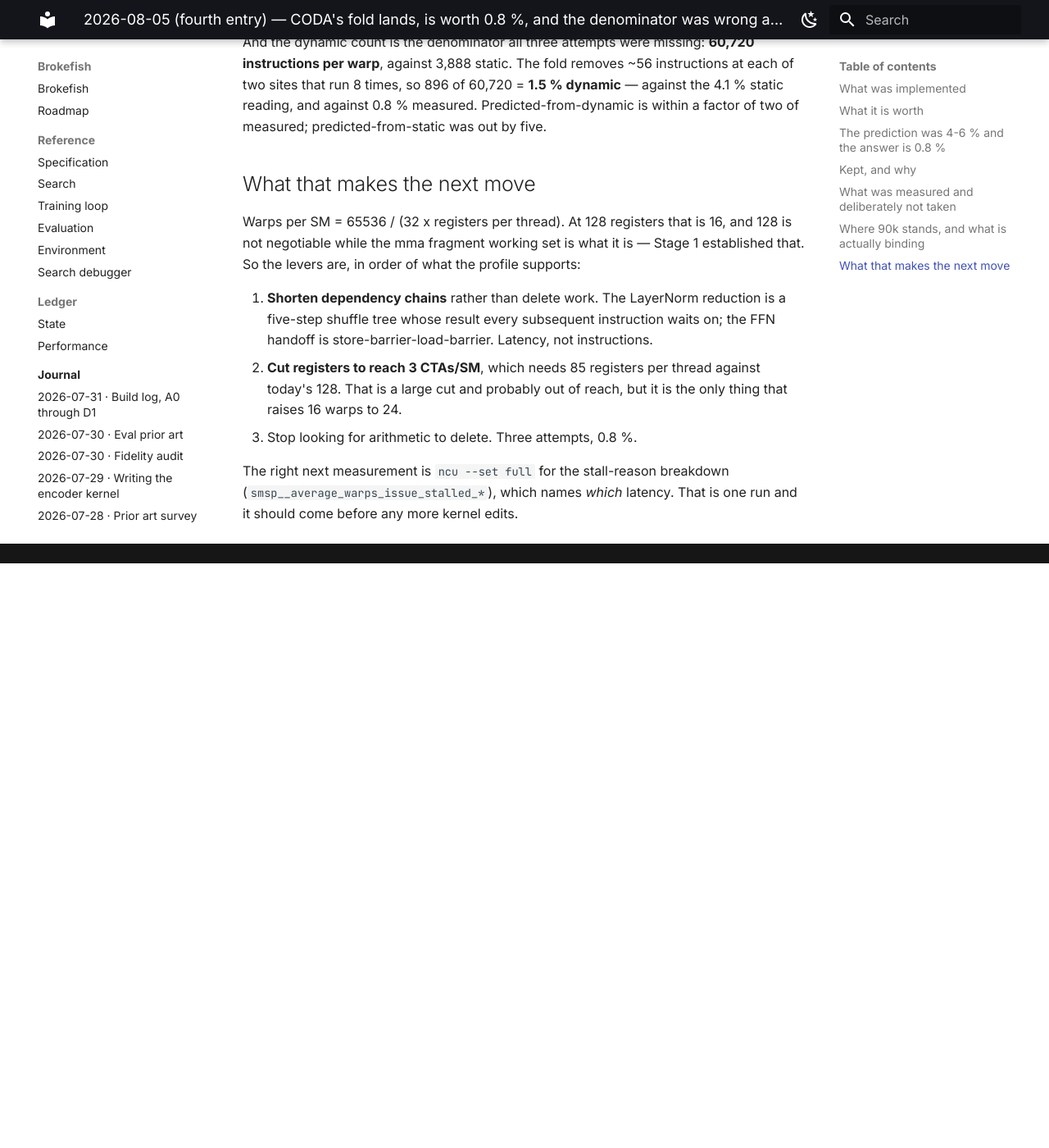
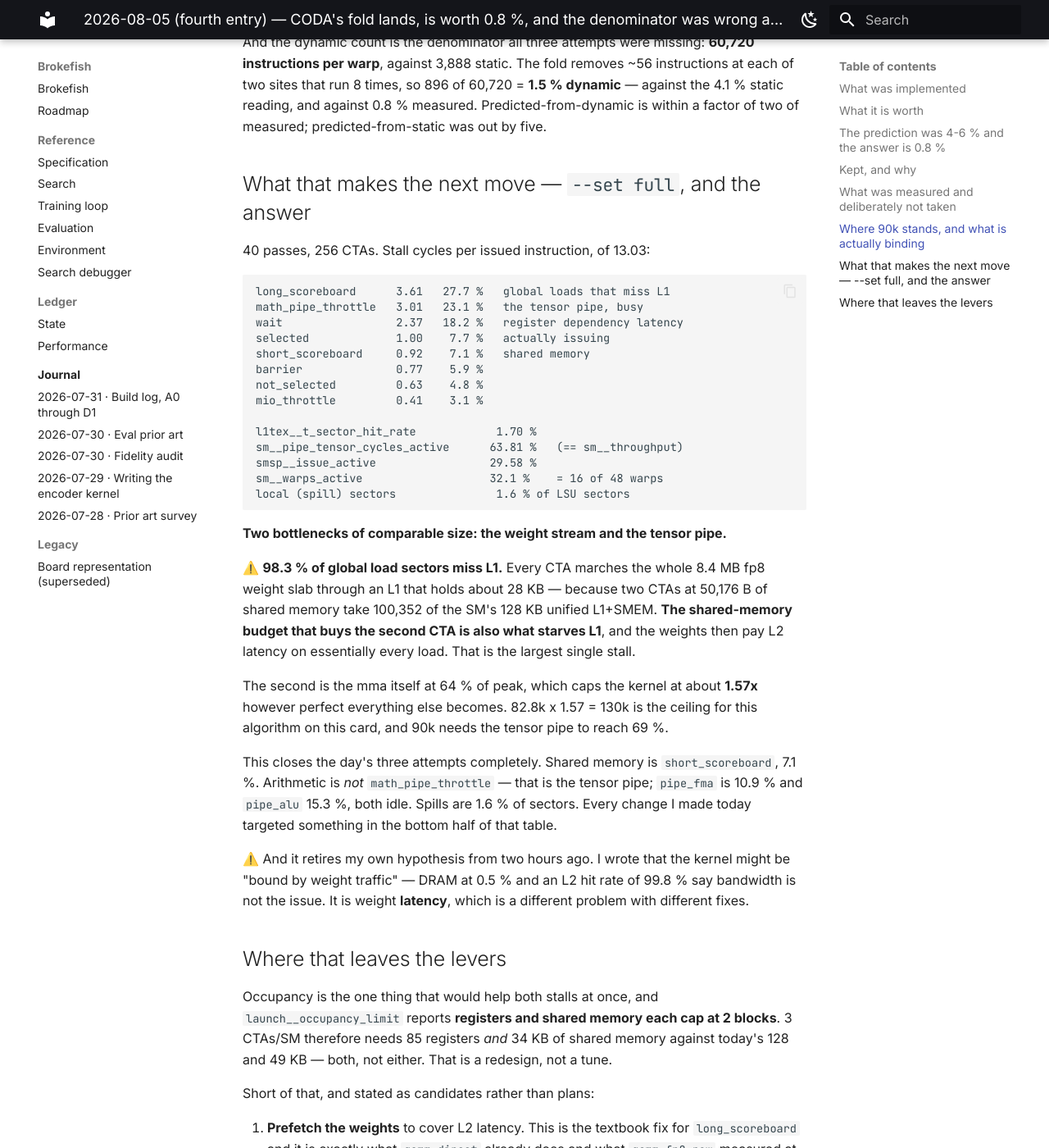
Before and after one commit to TheoBoyer/brokefish, an MkDocs documentation site: the page built from docs/journal/2026-08-05-coda-fold.md, in a window 1280 px wide and 1400 px high, scrolled down 3310 px. Shown: the whole window at 82% size. Built offline with MkDocs 1.6.1 and Material for MkDocs 9.7.7, drawn with Linux system fonts in a browser that asks for light colours; before the commit the page ends 3997 px from its top, so only the background shows below that; some of the changed text lies outside the part shown.

Commit message:
Profile the encoder in full: the bottleneck is weight-load latency and the mma
`ncu --set full`, 40 passes. Stall cycles per issued instruction, of 13.03:

  long_scoreboard      3.61   27.7 %   global loads that miss L1
  math_pipe_throttle   3.01   23.1 %   the tensor pipe, busy
  wait                 2.37   18.2 %   register dependency latency
  selected             1.00    7.7 %   actually issuing
  short_scoreboard     0.92    7.1 %   shared memory
  barrier              0.77    5.9 %

  l1tex__t_sector_hit_rate       1.70 %
  sm__pipe_tensor_cycles_active 63.81 %  (== sm__throughput)
  smsp__issue_active            29.58 %
  sm__warps_active              32.1 %   = 16 of 48 warps
  local (spill) sectors          1.6 % of LSU sectors

⚠️ **98.3 % of global load sectors miss L1.** Every CTA marches the whole 8.4 MB
fp8 weight slab through an L1 holding ~28 KB, because two CTAs at 50,176 B of
shared memory take 100,352 of the SM's 128 KB unified L1+SMEM. The shared-memory
budget that buys the second CTA is **also** what starves L1, so the weights pay
L2 latency on essentially every load. That is the largest single stall, and it is
latency and not bandwidth: DRAM is idle at 0.5 % and L2 hits 99.8 %, which retires
the weight-*traffic* hypothesis I wrote down two hours ago.

The second bottleneck is the mma at 64 % of peak, which caps the kernel at about
1.57x however perfect everything else becomes -- 130k evals/s is the ceiling for
this algorithm on this card, and 90k needs the tensor pipe at 69 %.

This closes today's three failed attempts completely. Shared memory is
`short_scoreboard` at 7.1 %; arithmetic is not `math_pipe_throttle` (that is the
tensor pipe -- `pipe_fma` is 10.9 % and `pipe_alu` 15.3 %, both idle); spills are
1.6 % of sectors. Every change made today targeted the bottom half of that table.

Occupancy would help both stalls at once, and `launch__occupancy_limit` reports
registers **and** shared memory each cap at 2 blocks -- so 3 CTAs/SM needs 85
registers *and* 34 KB of shared memory against today's 128 and 49 KB. Both, not
either. That is a redesign.

Docs only; no kernel change.

Co-Authored-By: Claude Opus 5 (1M context) <noreply@anthropic.com>
Claude-Session: https://claude.ai/code/session_016sWdqJWnWpwPh4yCwPWuhy

```diff
--- a/docs/journal/2026-08-05-coda-fold.md
+++ b/docs/journal/2026-08-05-coda-fold.md
@@ -128,20 +128,62 @@ of two sites that run 8 times, so 896 of 60,720 = **1.5 % dynamic** — against
 static reading, and against 0.8 % measured. Predicted-from-dynamic is within a factor of
 two of measured; predicted-from-static was out by five.
 
-## What that makes the next move
+## What that makes the next move — `--set full`, and the answer
 
-Warps per SM = 65536 / (32 x registers per thread). At 128 registers that is 16, and 128
-is not negotiable while the mma fragment working set is what it is — Stage 1 established
-that. So the levers are, in order of what the profile supports:
+40 passes, 256 CTAs. Stall cycles per issued instruction, of 13.03:
 
-1. **Shorten dependency chains** rather than delete work. The LayerNorm reduction is a
-   five-step shuffle tree whose result every subsequent instruction waits on; the FFN
-   handoff is store-barrier-load-barrier. Latency, not instructions.
-2. **Cut registers to reach 3 CTAs/SM**, which needs 85 registers per thread against
-   today's 128. That is a large cut and probably out of reach, but it is the only thing
-   that raises 16 warps to 24.
-3. Stop looking for arithmetic to delete. Three attempts, 0.8 %.
+    long_scoreboard      3.61   27.7 %   global loads that miss L1
+    math_pipe_throttle   3.01   23.1 %   the tensor pipe, busy
+    wait                 2.37   18.2 %   register dependency latency
+    selected             1.00    7.7 %   actually issuing
+    short_scoreboard     0.92    7.1 %   shared memory
+    barrier              0.77    5.9 %
+    not_selected         0.63    4.8 %
+    mio_throttle         0.41    3.1 %
 
-The right next measurement is `ncu --set full` for the stall-reason breakdown
-(`smsp__average_warps_issue_stalled_*`), which names *which* latency. That is one run
-and it should come before any more kernel edits.
+    l1tex__t_sector_hit_rate            1.70 %
+    sm__pipe_tensor_cycles_active      63.81 %   (== sm__throughput)
+    smsp__issue_active                 29.58 %
+    sm__warps_active                   32.1 %    = 16 of 48 warps
+    local (spill) sectors               1.6 % of LSU sectors
+
+**Two bottlenecks of comparable size: the weight stream and the tensor pipe.**
+
+⚠️ **98.3 % of global load sectors miss L1.** Every CTA marches the whole 8.4 MB fp8
+weight slab through an L1 that holds about 28 KB — because two CTAs at 50,176 B of
+shared memory take 100,352 of the SM's 128 KB unified L1+SMEM. **The shared-memory
+budget that buys the second CTA is also what starves L1**, and the weights then pay L2
+latency on essentially every load. That is the largest single stall.
+
+The second is the mma itself at 64 % of peak, which caps the kernel at about **1.57x**
+however perfect everything else becomes. 82.8k x 1.57 = 130k is the ceiling for this
+algorithm on this card, and 90k needs the tensor pipe to reach 69 %.
+
+This closes the day's three attempts completely. Shared memory is `short_scoreboard`,
+7.1 %. Arithmetic is *not* `math_pipe_throttle` — that is the tensor pipe; `pipe_fma` is
+10.9 % and `pipe_alu` 15.3 %, both idle. Spills are 1.6 % of sectors. Every change I made
+today targeted something in the bottom half of that table.
+
+⚠️ And it retires my own hypothesis from two hours ago. I wrote that the kernel might be
+"bound by weight traffic" — DRAM at 0.5 % and an L2 hit rate of 99.8 % say bandwidth is
+not the issue. It is weight **latency**, which is a different problem with different
+fixes.
+
+## Where that leaves the levers
+
+Occupancy is the one thing that would help both stalls at once, and
+`launch__occupancy_limit` reports **registers and shared memory each cap at 2 blocks**.
+3 CTAs/SM therefore needs 85 registers *and* 34 KB of shared memory against today's 128
+and 49 KB — both, not either. That is a redesign, not a tune.
+
+Short of that, and stated as candidates rather than plans:
+
+1. **Prefetch the weights** to cover L2 latency. This is the textbook fix for
+   `long_scoreboard` and it is exactly what `gemm_direct` already does and what
+   `gemm_fp8_row` measured at **0.835x** when tried — because it buys latency hiding
+   with registers, and registers are what cap occupancy. `cp.async` would prefetch
+   without registers, but it lands in shared memory and there is none spare.
+2. **Shrink the shared-memory budget** to give L1 back. `bufA` at 32x256 is 16 KB of the
+   49; the three buffers were sized when the constraint was believed to be occupancy
+   alone, before anyone knew L1 was the other side of that trade.
+3. Stop deleting arithmetic. Three attempts, 0.8 % combined, and the profile says why.
```
Also changed, not shown: docs/ledger/perf.md (+38 -8 lines).
